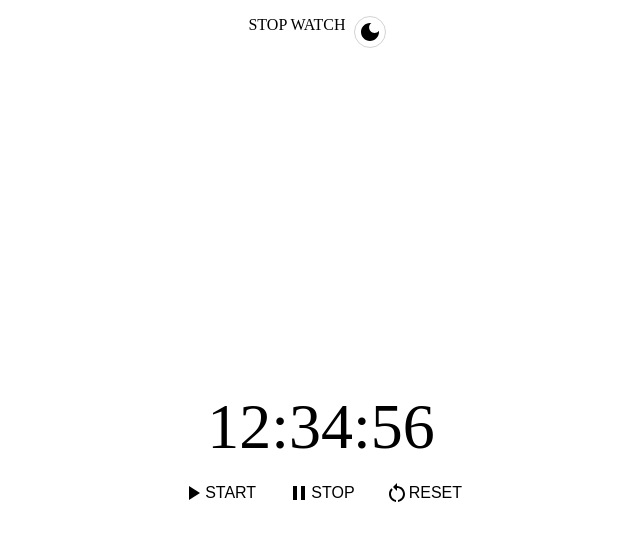
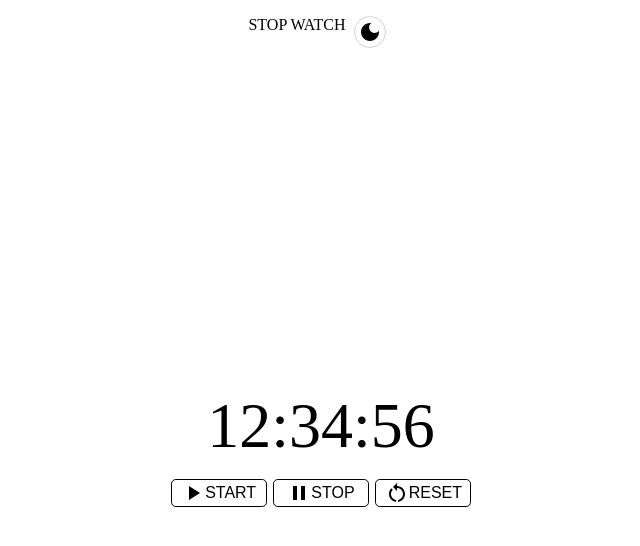
Before and after one commit to juwonk1018/stop-watch, a React (Create React App) app: page / in a window 1280 px wide. Shown: the top 546 px of the page, without its empty margins (319-959 px from the left). Built offline with nearby package versions, Linux system fonts and the light colour scheme.

Commit message:
Design. button Border 추가

```diff
--- a/src/components/StopWatch.css
+++ b/src/components/StopWatch.css
@@ -16,9 +16,10 @@
 .buttonGroup button{
     display : flex;
     width : 6rem;
+    border-radius: 0.3rem;
+    border : 1px solid black;
     margin : 0 0.2rem 0 0.2rem;
     background-color : white;
-    border : none;
     font-size : 1rem;
     align-items: center;
     justify-content: center;
```
